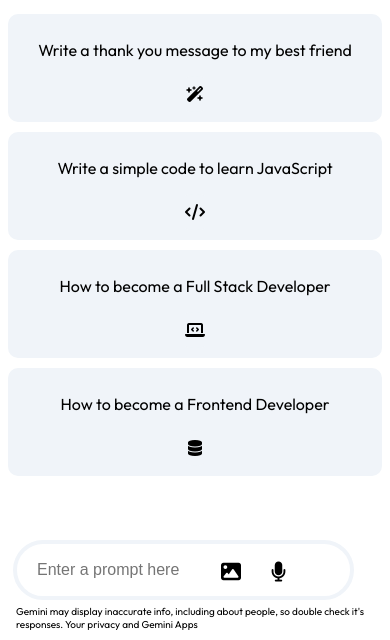
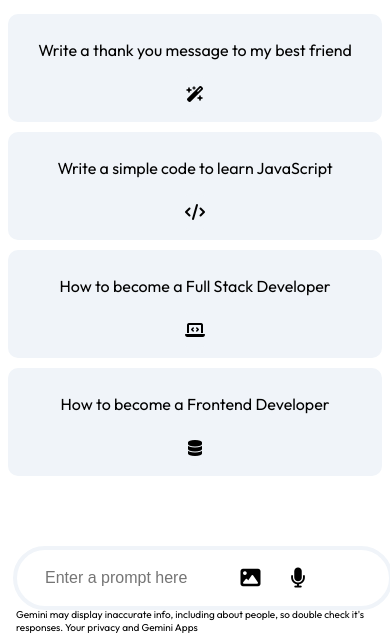
Before and after one commit to Lanrecode23/msoftgemin, a plain HTML site: page index.html in a window 390 px wide. Shown: the part 204-844 px from the top of the page. Drawn offline with Linux system fonts and the light colour scheme.

Commit message:
added change

```diff
--- a/style.css
+++ b/style.css
@@ -200,8 +200,9 @@ ul {
     height: 650px;
     width: 900px;
 }
+
 .chatWindow .chatContent .resultData,
-.chatWindow .chatContent .resultResponse{
+.chatWindow .chatContent .resultResponse {
     display: flex;
     align-items: start;
     margin-bottom: 2rem;
@@ -258,8 +259,8 @@ ul {
     outline: none;
     border: none;
     border-radius: 50px;
-    border:4px solid #f0f4f9;
-    position: relative;
+    border: 4px solid #f0f4f9;
+    /* position: relative; */
 }
 
 .inputArea .iconGroup {
@@ -299,6 +300,7 @@ ul {
     height: 32px;
     width: 32px;
 }
+
 .chatWindow .chatContent .resultResponse img {
     margin-right: 10px;
     height: 32px;
@@ -321,7 +323,8 @@ ul {
     background: linear-gradient(to right, #4285f4, #fff, #4285f4);
     height: 15px;
 }
-.animatedBg:nth-child(3){
+
+.animatedBg:nth-child(3) {
     width: 70%;
 }
 
@@ -433,8 +436,9 @@ ul {
         height: 900px;
         width: 900px;
     }
+
     .chatWindow .chatContent .resultData,
-    .chatWindow .chatContent .resultResponse{
+    .chatWindow .chatContent .resultResponse {
         display: flex;
         align-items: start;
         margin-bottom: 2rem;
@@ -476,14 +480,18 @@ ul {
     }
 
     .inputArea {
-        width: 90%;
+        width: 100%;
         bottom: 20px;
         padding: 0 5px;
     }
 
     .inputArea input {
         width: 100%;
-        margin-bottom: 20px;
+        height: 60px;
+        padding: 28px;
+        font-size: 16px;
+        border-radius: 50px;
+        border: 4px solid #f0f4f9;
     }
 
     .inputArea .iconGroup {
@@ -494,7 +502,7 @@ ul {
     }
 
     .privacyPolicy {
-        bottom: 5px;
+        bottom: 2px;
         font-size: 10px;
         background: transparent;
     }
```
